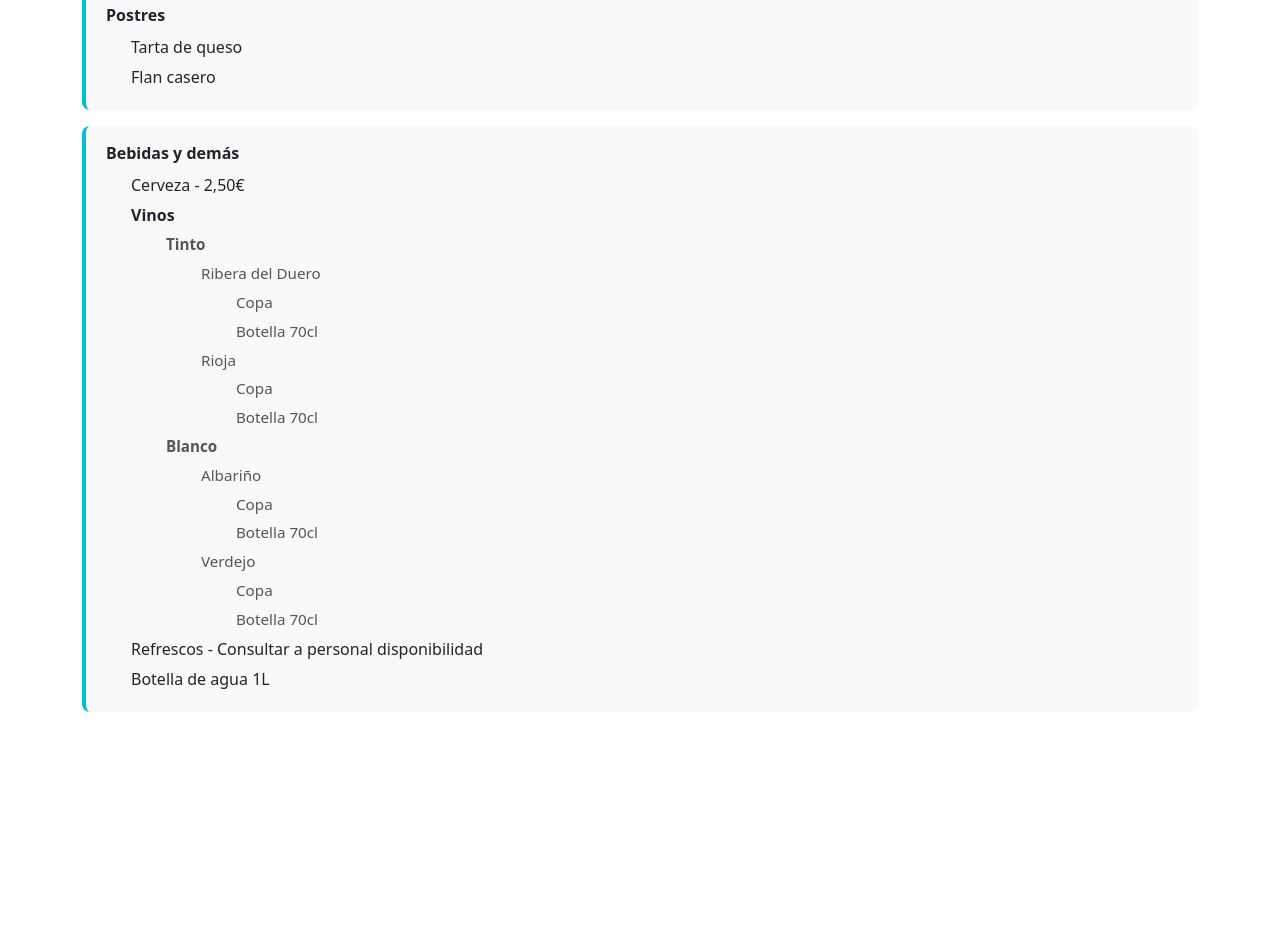
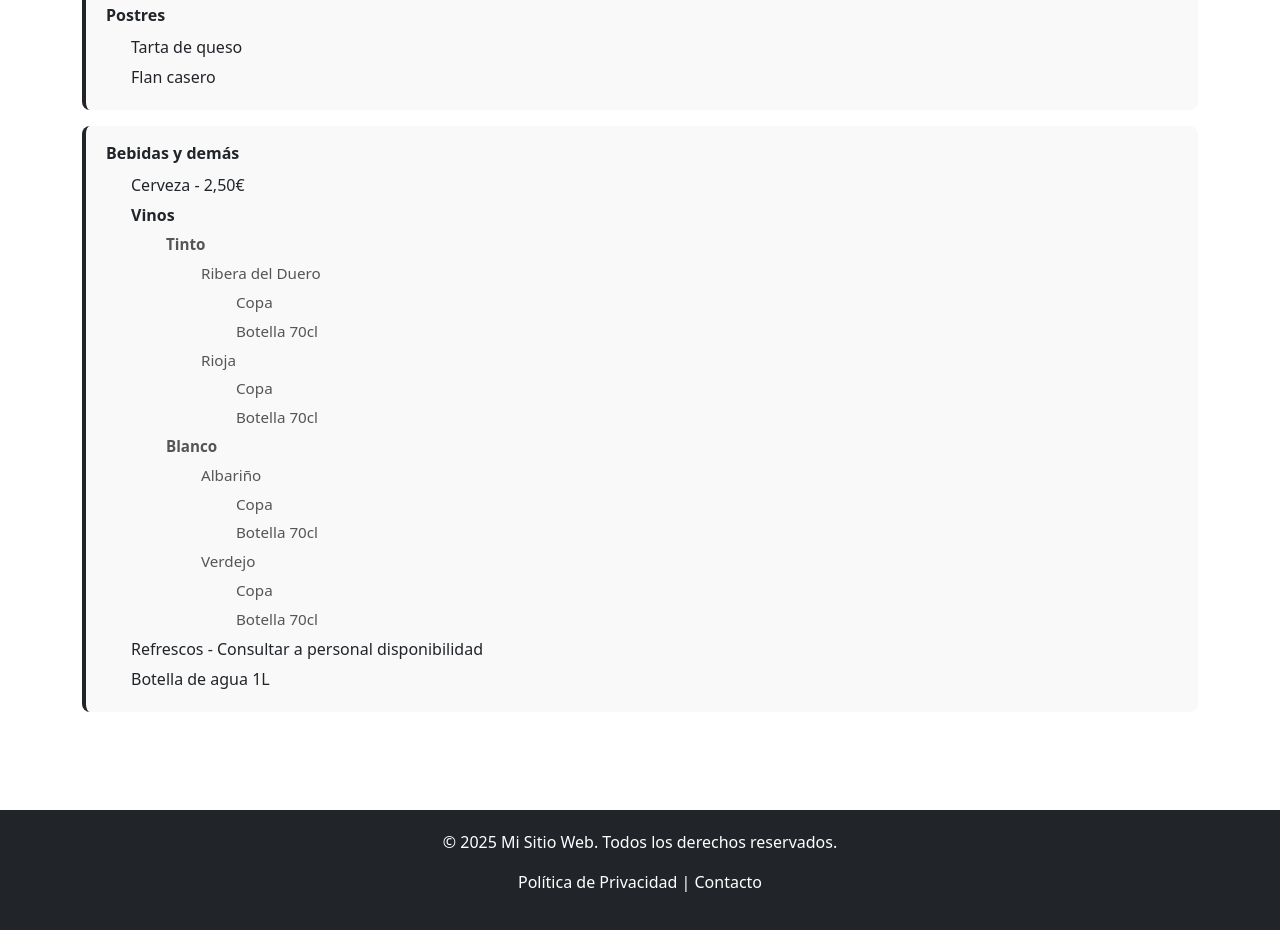
Before and after one commit to fernandospvm/DesarrolloWeb, a plain HTML site: page menu.html in a window 1280 px wide. Shown: the part 1120-2050 px from the top of the page. Before the commit the page ends 1890 px from the top, so only its background shows below. Drawn offline with nearby package versions, Linux system fonts and the light colour scheme.

Commit message:
Subiendo actualizaciones. Footer creado y aplicado a todas las páginas

```diff
--- a/menu.html
+++ b/menu.html
@@ -86,7 +86,7 @@
 
                 <!-- ENTRANTES -->
                 <li class="list-group-item">
-                    <strong>Entrantes</strong>
+                    <strong>Para compartir</strong>
                     <ul class="mt-2">
                         <li>Plato de jamón ibérico</li>
                         <li>Ensaladilla rusa</li>
@@ -174,9 +174,15 @@
             </ul>
         </div>
     </section>
-
-
-
+    <footer>
+        <div class="container">
+            <p>© 2025 Mi Sitio Web. Todos los derechos reservados.</p>
+            <p>
+                <a href="politica-privacidad.html">Política de Privacidad</a> |
+                <a href="contacto.html">Contacto</a>
+            </p>
+        </div>
+    </footer>
     <!-- Bootstrap JS -->
     <script src="https://cdn.jsdelivr.net/npm/bootstrap@5.3.2/dist/js/bootstrap.bundle.min.js"></script>
 </body>
--- a/styles.css
+++ b/styles.css
@@ -46,12 +46,10 @@
     }
 }
 
-/* Índice del menú */
+/* Índice del menú - página menu.html*/
 .menu-index {
     background-color: #ffffff;
 }
-
-
 
 .menu-index ul {
     list-style-type: none;
@@ -65,7 +63,7 @@
 
 .menu-index .list-group-item {
     border: none;
-    border-left: 4px solid #00bcd4;
+    border-left: 4px solid #212529;
     /* Línea lateral decorativa */
     padding: 15px 20px;
     background-color: #f9f9f9;
@@ -89,3 +87,26 @@
     font-size: 0.95rem;
     color: #555;
 }
+
+/*footer general*/
+/* Footer */
+footer {
+    background-color: #212529;
+    /* mismo color que el navbar oscuro de Bootstrap */
+    color: #ffffff;
+    text-align: center;
+    padding: 20px 0;
+    margin-top: 40px;
+}
+
+footer a {
+    color: #ffffff;
+    text-decoration: none;
+    transition: color 0.3s ease;
+}
+
+footer a:hover {
+    color: #1a0dab;
+    /* mismo color hover que en el navbar */
+    text-decoration: underline;
+}
```
Also changed, not shown: about.html (+11 -0 lines), bookings.html (+13 -0 lines), contact.html (+12 -0 lines), index.html (+9 -1 lines).
